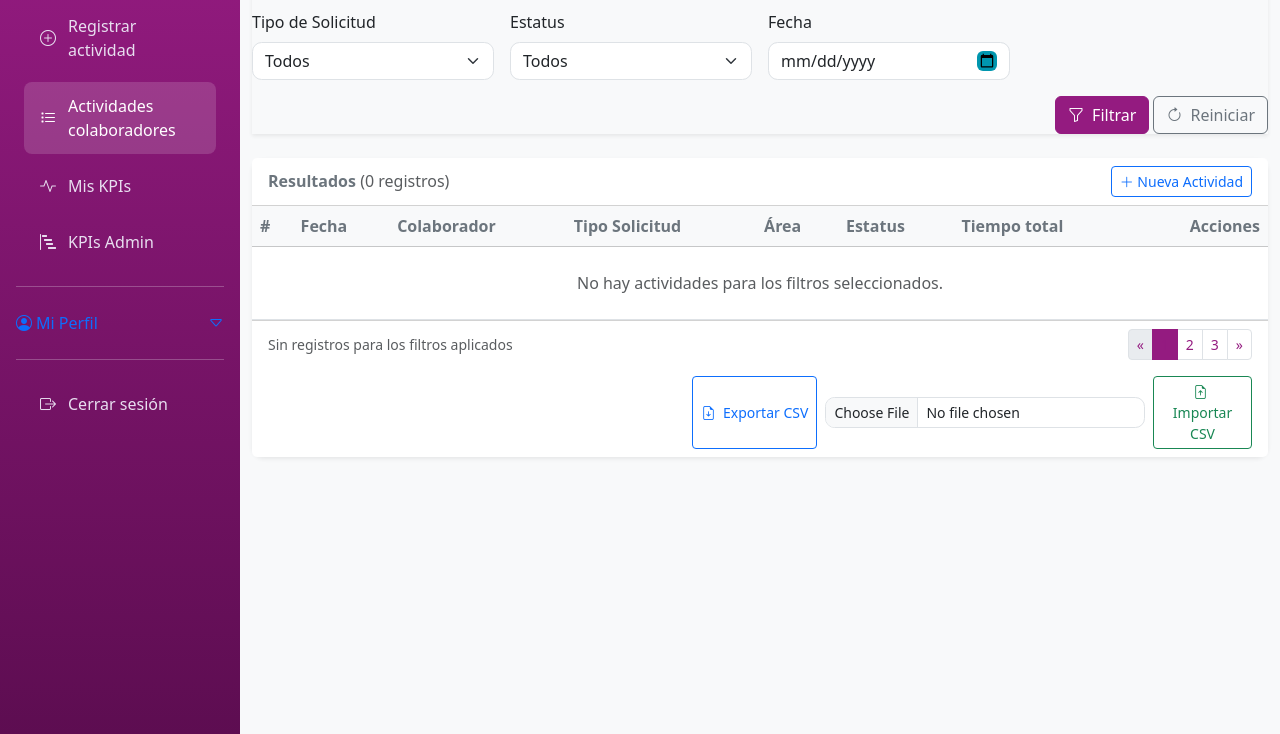
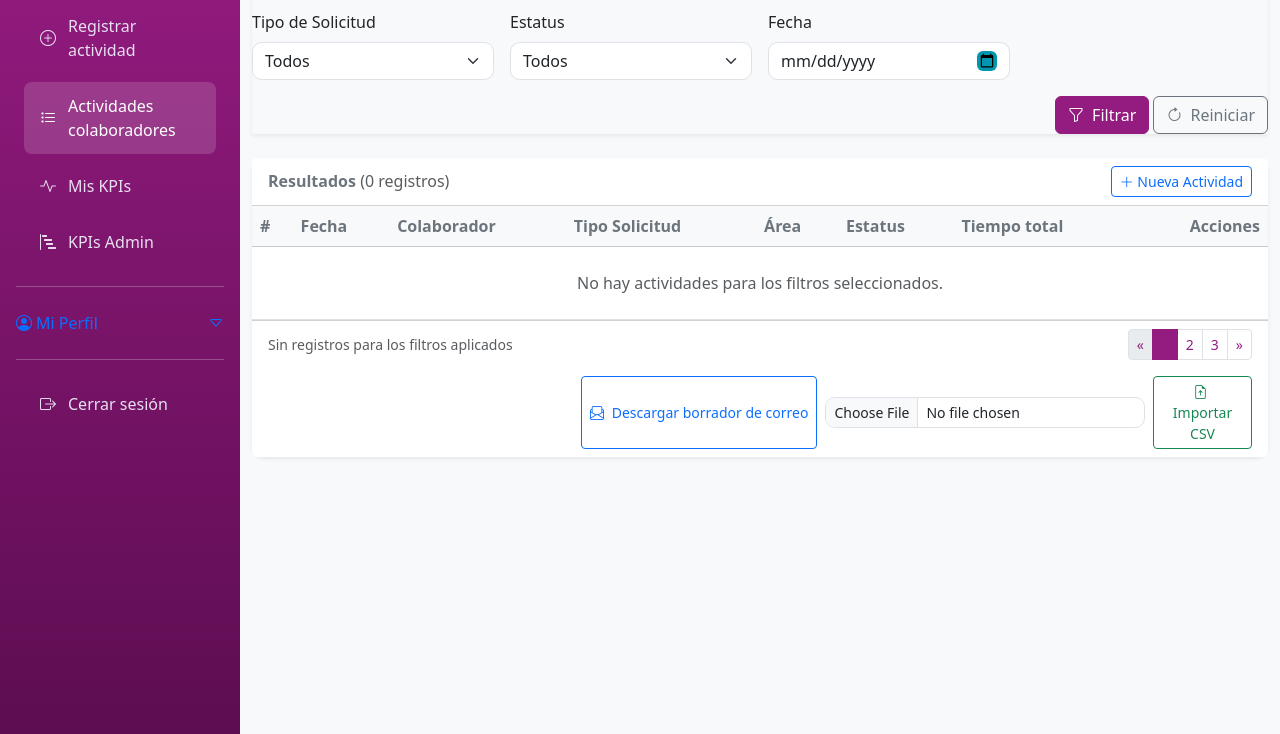
Before and after one commit to Turvlad/dturral.github.io, a plain HTML site: page actividades.html in a window 1280 px wide. Shown: the part 66-800 px from the top of the page. Drawn offline with nearby package versions, Linux system fonts and the light colour scheme; sample sign-in values are in the browser's storage.

Commit message:
Update actividades.html
cambio de boton para descargar borrador de correo

```diff
--- a/actividades.html
+++ b/actividades.html
@@ -259,10 +259,10 @@
                 <!-- Segunda fila: botones CSV -->
                 <div class="mt-3 d-flex justify-content-end gap-2 flex-wrap">
                   <!-- Exportar: TODOS lo ven -->
-                  <button class="btn btn-sm btn-outline-primary" id="btnExportCsv">
-                    <i class="bi bi-file-earmark-arrow-down me-1"></i>
-                    Exportar CSV
-                  </button>
+                <button class="btn btn-sm btn-outline-primary" id="btnExportCsv">
+                  <i class="bi bi-envelope-paper me-1"></i>
+                  Descargar borrador de correo
+                </button>
 
                   <!-- Importar: solo admin (lo controla JS con display:none/flex) -->
                   <div
```
